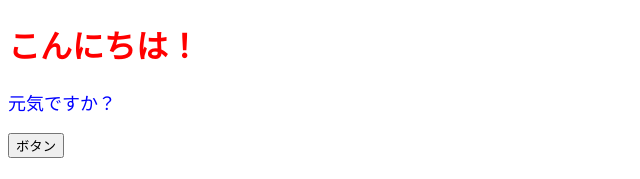
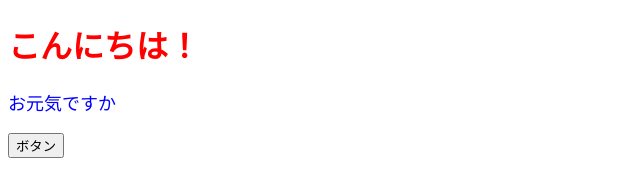
Before and after one commit to ryo-okazaki/react-foundation, a React (Vite) app in the folder frontend/: page / in a window 1280 px wide. Shown: the top 179 px of the page, without its empty margins (0-640 px from the left). Built offline with nearby package versions, Linux system fonts and the light colour scheme.

Commit message:
コンポーネント側でpropsを受け取り、処理

```diff
--- a/frontend/src/components/ColorfulMessage.jsx
+++ b/frontend/src/components/ColorfulMessage.jsx
@@ -1,13 +1,13 @@
 import React from "react";
 
-const ColorfulMessage = () => {
+const ColorfulMessage = (props) => {
   const contentType = {
-    color: 'blue',
+    color: props.color,
     fontSize: '18px',
   }
 
   return (
-    <p style={contentType}>元気ですか？</p>
+    <p style={contentType}>{props.message}</p>
   );
 }
 
```
